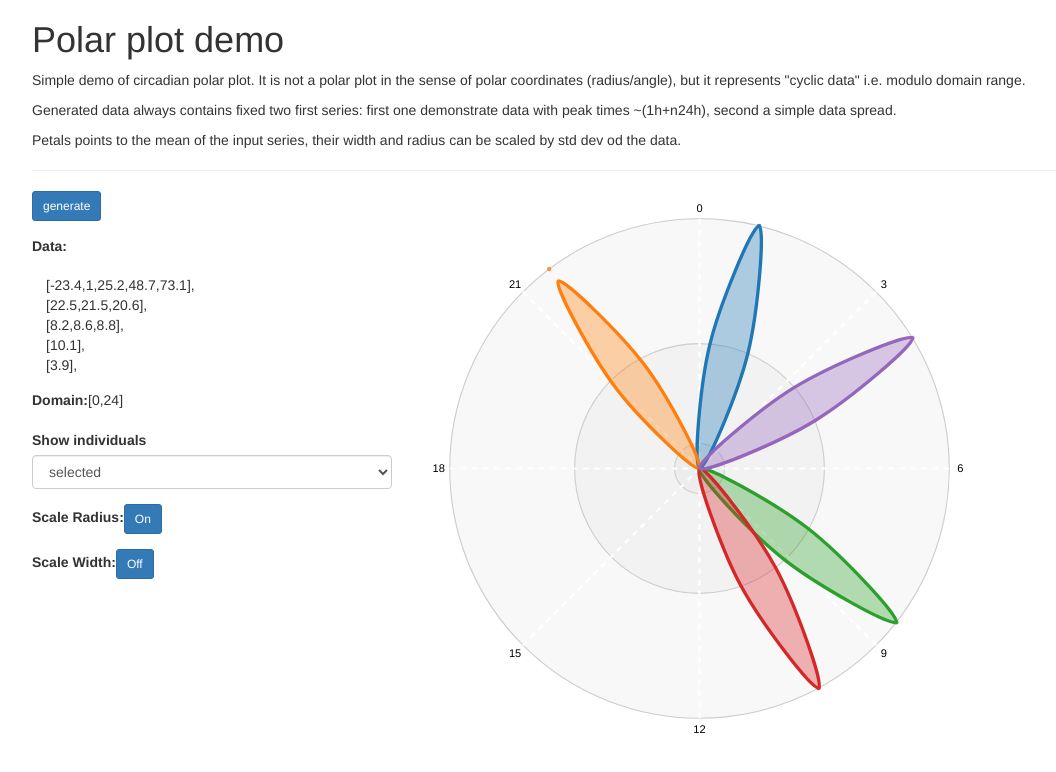
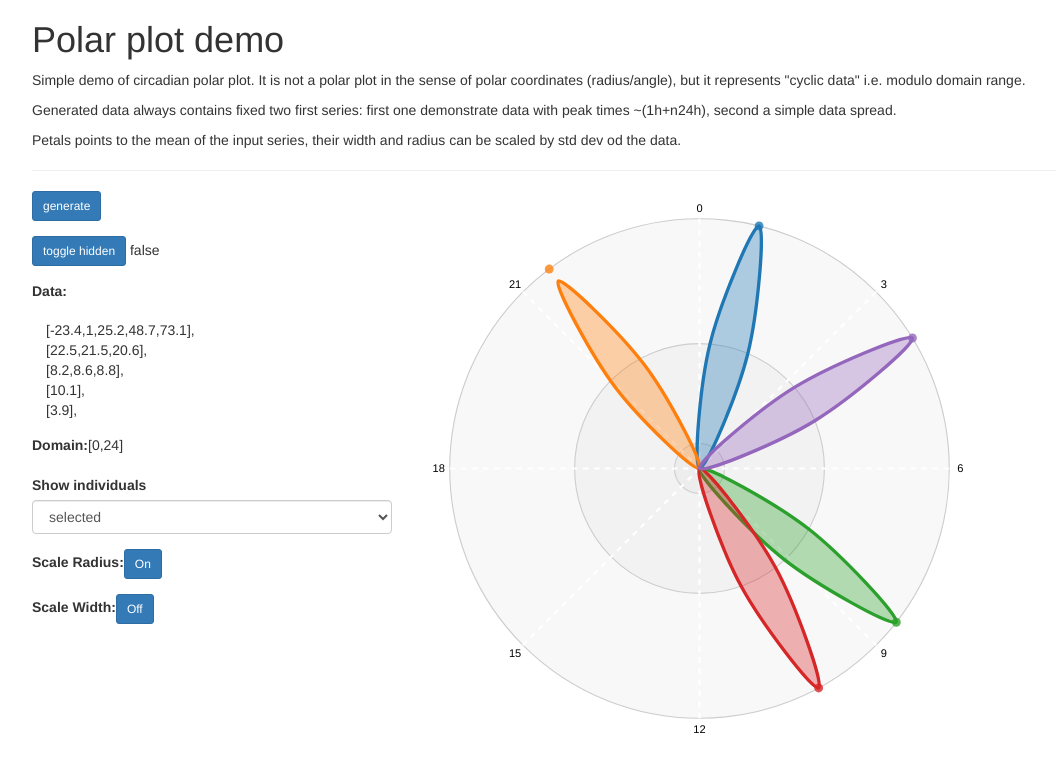
Before and after one commit to tzielins/bd2-ngx-polarplot, an Angular app: page / in a window 1280 px wide. Shown: the top 772 px of the page, without its empty margins (38-1094 px from the left). Built offline with nearby package versions, Linux system fonts and the light colour scheme; what d3-selection-multi would draw is missing.

Commit message:
Fastforward petal information on moveover interruption

```diff
--- a/src/demo/app.component.html
+++ b/src/demo/app.component.html
@@ -24,6 +24,10 @@
         <div class="form-group">
           <a class="btn btn-primary btn-sm" (click)="generateData()">generate</a>
         </div>
+        <div class="form-group">
+          <a class="btn btn-primary btn-sm" (click)="toggleHidden()">toggle hidden</a> {{hidden}}
+        </div>
+
         <div class="form-group">
           <label>Data:</label>
           <ul class="list-unstyled" style="margin: 1em;">
@@ -56,7 +60,8 @@
     <div class="col-sm-6">
 
       <bd2-ngx-polar-plot [data]="data" [domain]="domain" [showIndividuals]="indiv"
-                          [scaleRadius]="scaleRadius" [scaleWidth]="scaleWidth">
+                          [scaleRadius]="scaleRadius" [scaleWidth]="scaleWidth"
+                          [hidden]="hidden">
       </bd2-ngx-polar-plot>
 
     </div>
--- a/src/demo/app.component.ts
+++ b/src/demo/app.component.ts
@@ -11,6 +11,7 @@ export class AppComponent {
   data: number[][];
   domain = [0, 24];
   indiv = "selected";
+  hidden = false;
 
   show = 'selected';
   i = 0;
@@ -26,6 +27,9 @@ export class AppComponent {
 
   }
 
+toggleHidden() {
+  this.hidden = !this.hidden;
+}
 
   value() {
     console.log("V called " + this.i++);
--- a/src/lib/polar-plot/polar-plot/polar-plot.component.ts
+++ b/src/lib/polar-plot/polar-plot/polar-plot.component.ts
@@ -60,7 +60,7 @@ export class LookAndFeel {
   petalAreaOpacity = 0.35;
   petalAreaOpacityActive = 0.7;
   petalLineWidth = "3px";
-  petalCircleRadius = 2;
+  petalCircleRadius = 4;
   petalCircleOpacity = 0.8;
 
 };
@@ -327,7 +327,11 @@ export class PolarPlotComponent implements OnInit, AfterViewInit, OnChanges, OnD
       petals
         .select(".petalsArea")
         .transition().duration(transitionsTime)
-        .attr("d", <any>petalLine);
+        .attr("d", <any>petalLine)
+        .on('interrupt', function(d,ix) {
+          d3.select(this).attr("d", <any>petalLine);
+        })
+        ;
 
       petals
         .select(".petalsLine")
```
Also changed, not shown: 1 other file (tests, documents, lock files or other folders).
